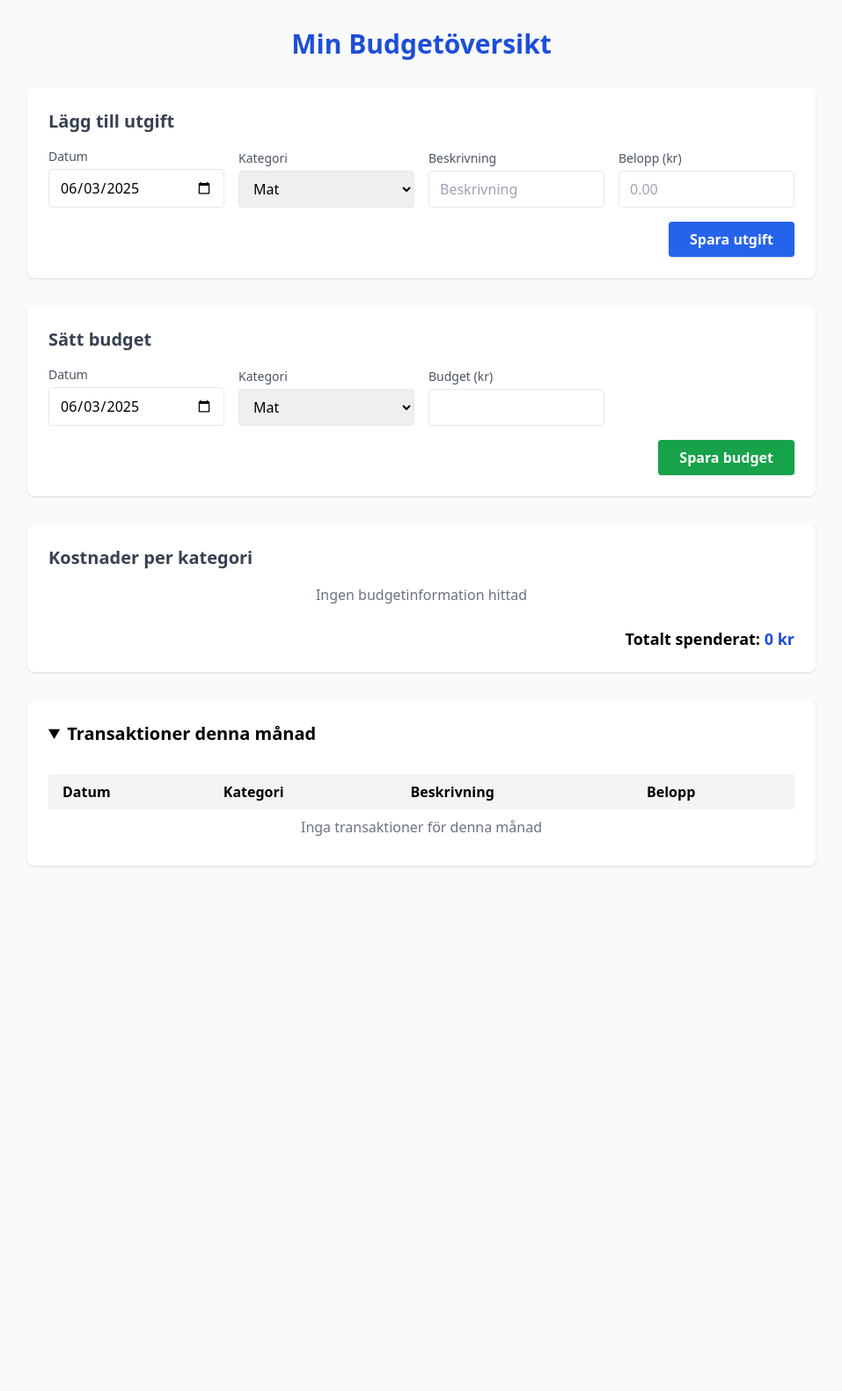
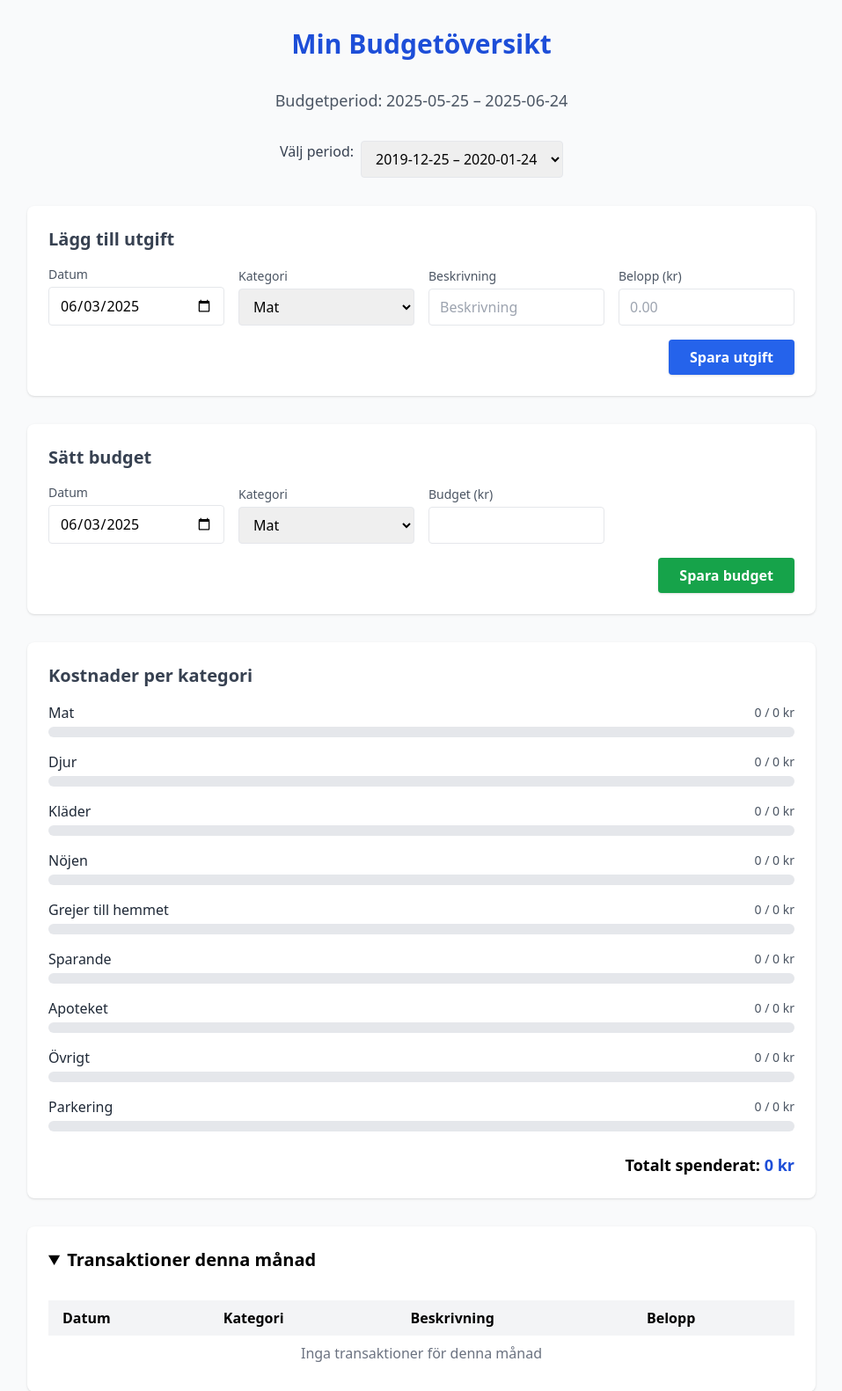
Before and after one commit to daajmen/weeklyBudget, a Flask app: page / in a window 1280 px wide. Shown: the top 1581 px of the page at 88% size, without its empty margins (161-1118 px from the left). Before the commit the page ends 985 px from the top, so only its background shows below. Run offline with Flask 3, Linux system fonts and the light colour scheme; a database or web service that is not in the repository returns one stand-in record (values such as "Sample title"); some libraries are stand-ins or nearby versions.

Commit message:
added period

```diff
--- a/app.py
+++ b/app.py
@@ -1,9 +1,10 @@
 from flask import Flask, render_template, request, redirect
 from models.transaction import Transaction
 from models.categories import CategoryList
+from models.budget_logic import get_budget_period
 from utils.sql_handle import budget_entry, create_database, create_table, get_transactions, create_budget_table, get_current_budget, budget_limit_entry
 from datetime import date
-from collections import defaultdict
+from collections import defaultdict, OrderedDict
 
 app = Flask(__name__)
 DB_NAME = 'monthly_budget'
@@ -42,19 +43,36 @@ def index():
     # Hämta alla transaktioner från databasen
     transactions = get_transactions(DB_NAME)
     budget_rows = get_current_budget(DB_NAME, BUDGET_TABLE)
+    today = date.today()
 
-    # Hämta aktuell månad och år
-    today = date.today()
-    current_month = today.month
-    current_year = today.year
 
-    # Bygg en lookup-dict för budget per kategori och månad
+    # Hämta alla perioder som finns i budgettabellen
+    periods = set()
+    for row in budget_rows:
+        date_obj = row[0]
+        # Beräkna period_start för varje budgetpost
+        p_start, p_end = get_budget_period(date_obj)
+        periods.add((p_start, p_end))
+    # Sortera perioderna nyast först
+    periods = sorted(periods, reverse=True)
+
+    # Läs in vald period från query-param, annars ta aktuell
+    selected_period = request.args.get("period")
+    if selected_period:
+        # Format: "YYYY-MM-DD_YYYY-MM-DD"
+        start_str, end_str = selected_period.split("_")
+        period_start = date.fromisoformat(start_str)
+        period_end = date.fromisoformat(end_str)
+    else:
+        period_start, period_end = get_budget_period(today)
+
+    # Bygg en lookup-dict för budget per kategori och period
     budget_lookup = {}
     for row in budget_rows:
         date_obj = row[0]
         category = row[1]
         amount = float(row[2])
-        if date_obj.month == current_month and date_obj.year == current_year:
+        if period_start <= date_obj <= period_end:
             budget_lookup[category] = amount
 
     # Skapa en dictionary för att lagra kostnader per kategori
@@ -63,16 +81,18 @@ def index():
     category_data = {}
 
     for transaction in transactions:
-        if transaction[0].month == current_month and transaction[0].year == current_year:
+        t_date = transaction[0]
+        if period_start <= t_date <= period_end:
             category = transaction[1]
             amount = float(transaction[3])
             category_totals[category] += amount
             filtered_transactions.append(transaction)
 
+
     # Bygg upp dict med total, budget och kvar
-    for category in category_totals:
-        spent = round(category_totals[category], 2)
-        budget = budget_lookup.get(category, 0)  # Hämta från databasen, default 0
+    for category in category_list.get_all_categories():
+        spent = round(category_totals.get(category, 0), 2)
+        budget = budget_lookup.get(category, 0)
         remaining = round(budget - spent, 2)
         category_data[category] = {
             "spent": spent,
@@ -81,16 +101,18 @@ def index():
         }
 
     budget_total = sum(category_totals.values())
-
     filtered_transactions.sort(key=lambda t: t[0], reverse=True)
 
     return render_template("index.html",
-                        categories=category_list.get_all_categories(),
-                        today=today.isoformat(),
-                        category_data=category_data,
-                        transactions=filtered_transactions,
-                        budget_totals=budget_total)
-
+        categories=category_list.get_all_categories(),
+        today=today.isoformat(),
+        category_data=category_data,
+        transactions=filtered_transactions,
+        budget_totals=round(budget_total, 2),
+        period_start=period_start,
+        period_end=period_end,
+        periods=periods
+)
 
 if __name__ == "__main__":
     app.run(host="0.0.0.0", port=5000)
--- /dev/null
+++ b/models/budget_logic.py
@@ -0,0 +1,21 @@
+from datetime import datetime, timedelta, date
+
+def get_budget_period(today=None):
+    if today is None:
+        today = date.today()
+    # Om dagen är 25 eller senare, starta från denna månads 25:e till nästa månads 24:e
+    if today.day >= 25:
+        period_start = today.replace(day=25)
+        # Hantera årsskifte
+        if today.month == 12:
+            period_end = date(today.year + 1, 1, 24)
+        else:
+            period_end = date(today.year, today.month + 1, 24)
+    else:
+        # Starta från förra månaden 25:e till denna månads 24:e
+        if today.month == 1:
+            period_start = date(today.year - 1, 12, 25)
+        else:
+            period_start = date(today.year, today.month - 1, 25)
+        period_end = today.replace(day=24)
+    return period_start, period_end
--- a/templates/index.html
+++ b/templates/index.html
@@ -9,7 +9,21 @@
 <body class="bg-gray-50 min-h-screen">
     <div class="max-w-4xl mx-auto py-8">
         <h1 class="text-3xl font-bold text-center mb-8 text-blue-700">Min Budgetöversikt</h1>
+        <h2 class="text-lg text-center text-gray-600 mb-8">
+            Budgetperiod: {{ period_start.strftime('%Y-%m-%d') }} – {{ period_end.strftime('%Y-%m-%d') }}
+        </h2>
 
+        <form method="get" class="mb-8 flex justify-center">
+            <label for="period" class="mr-2 font-medium text-gray-700">Välj period:</label>
+            <select name="period" id="period" class="border rounded px-3 py-2" onchange="this.form.submit()">
+                {% for p in periods %}
+                    {% set pval = p[0].strftime('%Y-%m-%d') ~ '_' ~ p[1].strftime('%Y-%m-%d') %}
+                    <option value="{{ pval }}" {% if period_start == p[0] and period_end == p[1] %}selected{% endif %}>
+                        {{ p[0].strftime('%Y-%m-%d') }} – {{ p[1].strftime('%Y-%m-%d') }}
+                    </option>
+                {% endfor %}
+            </select>
+        </form>
         <!-- Formulär för utgift -->
         <div class="bg-white rounded-lg shadow p-6 mb-8">
             <h2 class="text-xl font-semibold mb-4 text-gray-700">Lägg till utgift</h2>
```
